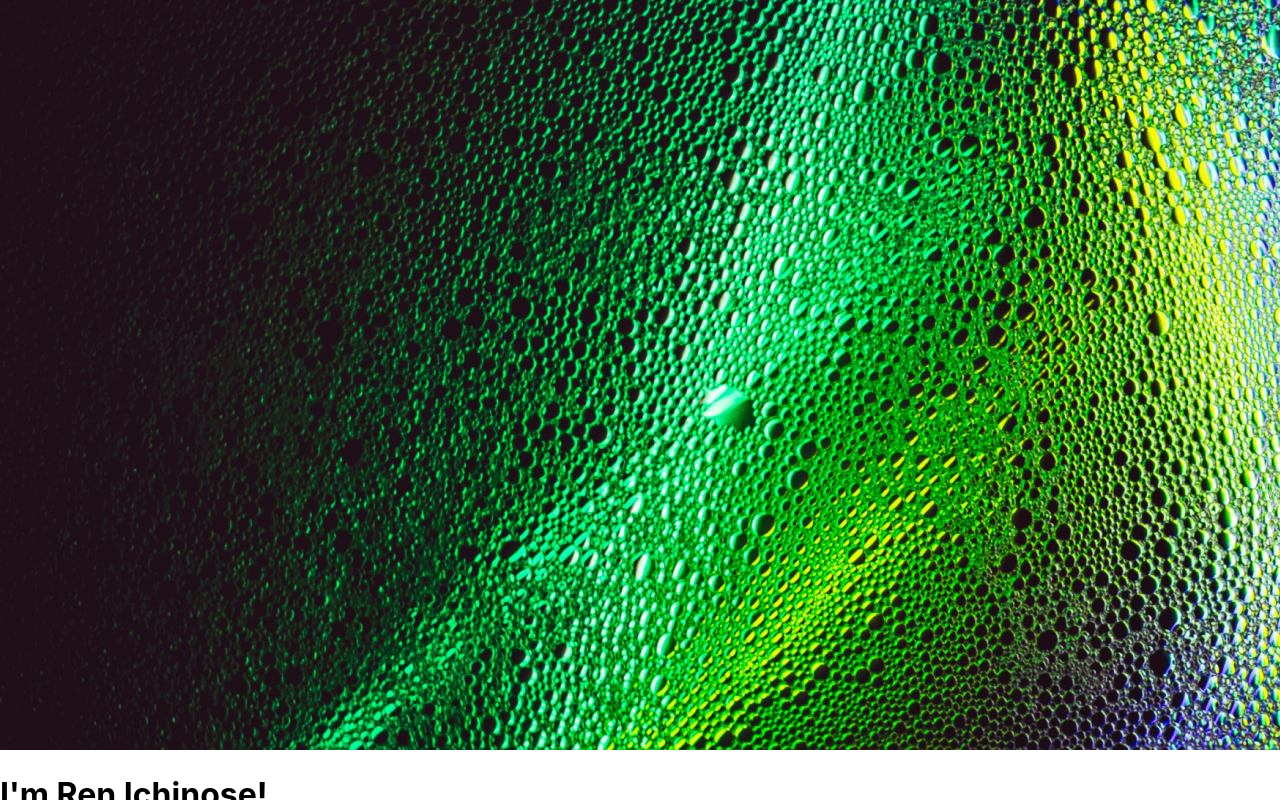
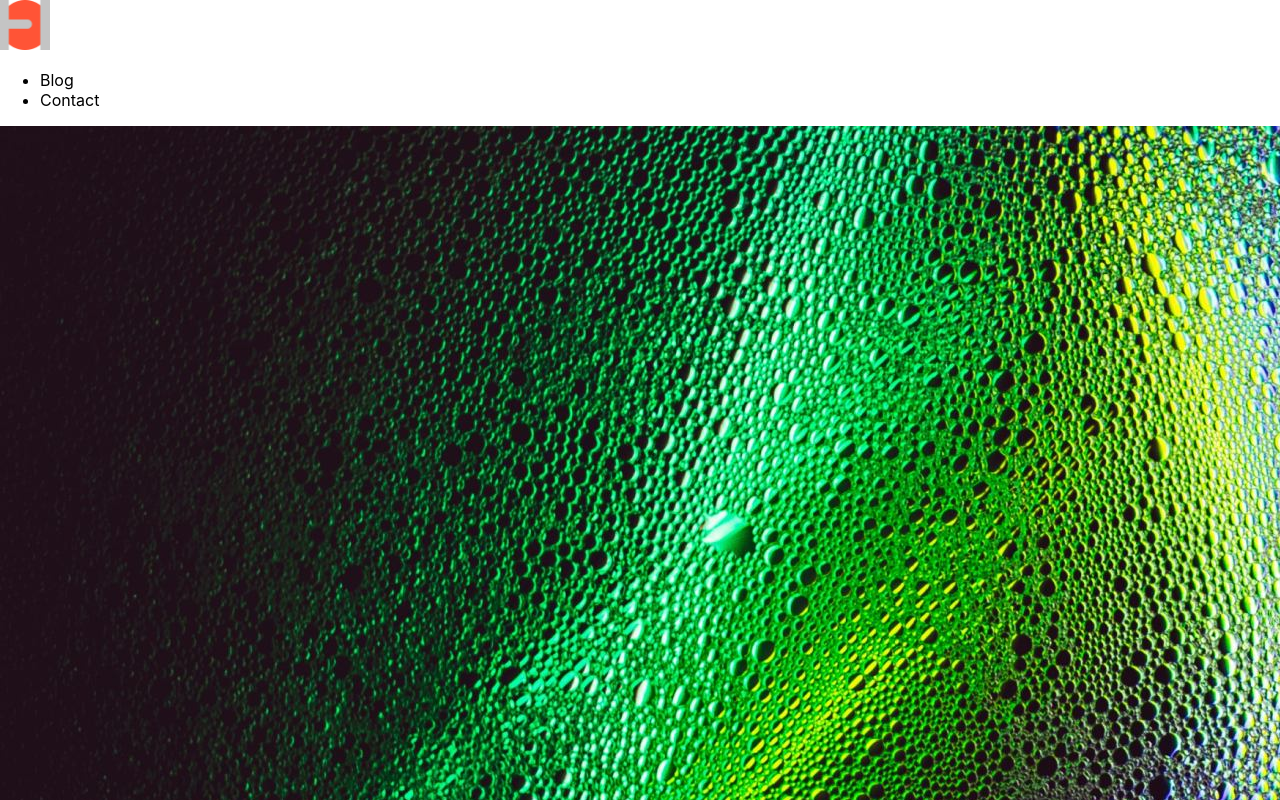
Before and after one commit to ren-ichinose/230323-typescript-nextjs-website, a Next.js app: page / in a window 1280 px wide. Shown: the top 800 px of the page. Built offline with nearby package versions, Linux system fonts and the light colour scheme.

Commit message:
各ページへのレイアウトコンポーネントの適用 #5

```diff
--- a/pages/blog.js
+++ b/pages/blog.js
@@ -1,10 +1,11 @@
+import Layout from '../components/Layout';
 import matter from 'gray-matter';
 import Link from 'next/link';
 import Image from 'next/image';
 
 const Blog = ({ Blogs }) => {
   return (
-    <>
+    <Layout >
       <div>
         <div>
           <h1>Blog</h1>
@@ -33,7 +34,7 @@ const Blog = ({ Blogs }) => {
           })}
         </div>
       </div>
-    </>
+    </Layout>
   );
 };
 
--- a/pages/blog/[slug].js
+++ b/pages/blog/[slug].js
@@ -1,11 +1,12 @@
 import Image from 'next/image';
+import Layout from '../../components/Layout'
 import matter from 'gray-matter';
 import ReactMarkdown from 'react-markdown';
 
 const ShingleBlog = ({ frontmatter, markdownBody }) => {
   const { title, date } = frontmatter;
   return (
-    <>
+    <Layout>
       <div>
         <Image
           src={frontmatter.image}
@@ -22,7 +23,7 @@ const ShingleBlog = ({ frontmatter, markdownBody }) => {
           <ReactMarkdown>{markdownBody}</ReactMarkdown>
         </div>
       </div>
-    </>
+    </Layout>
   );
 };
 
--- a/pages/contact.js
+++ b/pages/contact.js
@@ -1,6 +1,8 @@
+import Layout from '../components/Layout'
+
 const Contact = () => {
   return (
-    <>
+    <Layout>
       <div>
         <div>
           <h1>Contact</h1>
@@ -27,7 +29,7 @@ const Contact = () => {
           </form>
         </div>
       </div>
-    </>
+    </Layout>
   );
 };
 
--- a/pages/index.js
+++ b/pages/index.js
@@ -1,9 +1,10 @@
 import Link from 'next/link';
+import Layout from '../components/Layout';
 // import Image from 'next/image';
 
 export default function Home() {
   return (
-    <>
+      <Layout>
         <div>
           {/* <Image
           src="/images/index-hero.jpg"
@@ -24,9 +25,9 @@ export default function Home() {
               <h2>TypeScript Nerd</h2>
               <p>
                 Lorem Ipsum is simply dummy text of the printing and typesetting
-              industry. Lorem Ipsum has been the industry's standard dummy text
-              ever since the 1500s, when an unknown printer took a galley of
-              type and scrambled it to make a type specimen book. It has
+                industry. Lorem Ipsum has been the industry's standard dummy
+                text ever since the 1500s, when an unknown printer took a galley
+                of type and scrambled it to make a type specimen book. It has
                 survived not only five centuries, but also the leap into
                 electronic typesetting, remaining essentially unchanged. It was
                 popularised in the 1960s with the release of Letraset sheets
@@ -69,6 +70,6 @@ export default function Home() {
             <Link href="/contact">Make It Happen!</Link>
           </div>
         </div>
-    </>
+      </Layout>
   );
 }
```
Lines whose indentation alone changed are shown as unchanged.
